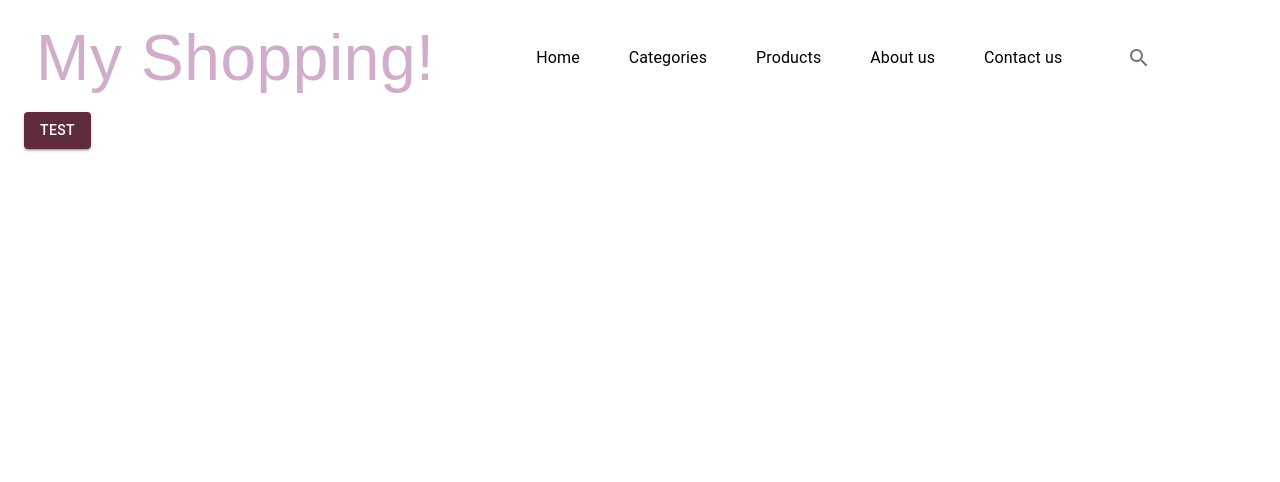
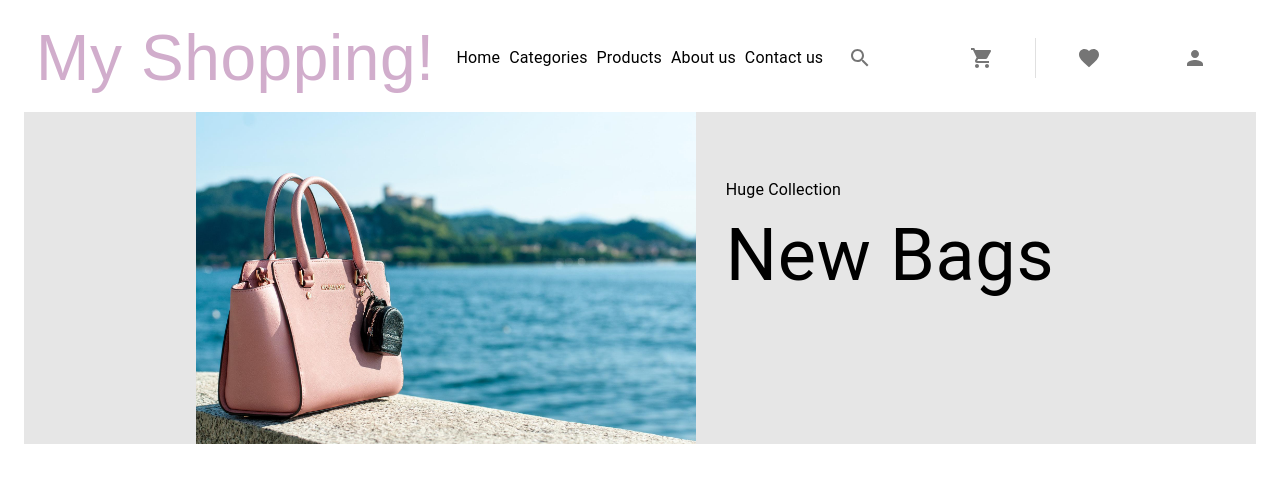
Before and after one commit to Salome254-hub/ShoppinKE, a React (Create React App) app: page / in a window 1280 px wide. Shown: the top 482 px of the page. Built offline with nearby package versions, Linux system fonts and the light colour scheme.

Commit message:
Modified my Banner.styles

```diff
--- a/src/App.js
+++ b/src/App.js
@@ -1,9 +1,10 @@
 import { useEffect } from 'react';
 import './App.css';
-import { Button, Container } from '@mui/material';
+import {Container } from '@mui/material';
 import theme from './styles/theme';
 import {ThemeProvider} from "@mui/material"
 import Appbar from "./components/appbar/index"
+import Banner from './components/banner';
 function App() {
   useEffect(()=>{
     document.title="ShoppinKe";
@@ -12,8 +13,8 @@ function App() {
     <ThemeProvider theme={theme}>
       <Container maxWidth="xl" sx={{background:"#fff"}}>
         <Appbar />
+        <Banner />
 
-      <Button variant='contained'>Test</Button>
       </Container>
 
     </ThemeProvider>
--- a/src/components/appbar/appbarDesktop.js
+++ b/src/components/appbar/appbarDesktop.js
@@ -1,10 +1,14 @@
 import { ListItemButton, ListItemIcon, ListItemText } from "@mui/material";
 import {AppbarContainer, AppbarHeader, MyList} from "../../styles/appbar";
 import SearchIcon from "@mui/icons-material/Search";
+import Actions from "./actions";
+import { DesktopAccessDisabled } from "@mui/icons-material";
 
 export default function AppbarDesktop({ matches }) {
 
+
     return (
+
     <AppbarContainer>
         <AppbarHeader>My Shopping!</AppbarHeader>
         <MyList type="row">
@@ -19,6 +23,7 @@ export default function AppbarDesktop({ matches }) {
             </ListItemIcon>
         </ListItemButton>
         </MyList>
+        <Actions/>
     </AppbarContainer>
     );
   }
--- a/src/components/appbar/index.js
+++ b/src/components/appbar/index.js
@@ -4,10 +4,10 @@ import AppbarMobile from "./appbarMobile";
 
 export default function Appbar() {
     const theme = useTheme();
-  const matches = useMediaQuery(theme.breakpoints.down("md"));
+    const matches = useMediaQuery(theme.breakpoints.down('md'));
     return (
       <>
-      {matches ? <AppbarMobile/>:<AppbarDesktop/>}
+        {matches ? <AppbarMobile matches={matches}/> : <AppbarDesktop matches={matches}/>}
       </>
     );
   }
--- a/src/styles/appbar/index.js
+++ b/src/styles/appbar/index.js
@@ -27,3 +27,18 @@ export const MyList = styled(List)(({ type }) => ({
   justifyContent: "center",
   alignItems: "center",
 }));
+export const ActionIconsContainerDesktop = styled(Box)(() => ({
+    flexGrow: 0,
+  }));
+
+  export const ActionIconsContainerMobile = styled(Box)(() => ({
+    display: 'flex',
+    background: Colors.shaft,
+    position: "fixed",
+    bottom: 0,
+    left: 0,
+    width: '100%',
+    alignItems: 'center',
+    zIndex: 99,
+    borderTop: `1px solid ${Colors.border}`
+  }));
--- /dev/null
+++ b/src/styles/banner/index.js
@@ -0,0 +1,64 @@
+import { Box,Typography } from "@mui/material";
+import { styled } from "@mui/material/styles";
+import { Colors } from "../../styles/theme";
+
+
+export const BannerContainer = styled(Box)(({theme}) => ({
+    display: "flex",
+    justifyContent: "center",
+    width: "100%",
+    height: "100%",
+    padding: "0px 0px",
+    background: Colors.light_gray,
+    [theme.breakpoints.down("sm")]:{
+
+        flexDirection: "column",
+        alignITems:"center"
+    }
+
+    // backgroundImage: `url(/images/banner/banner.png)`,
+    // backgroundRepeat: "no-repeat",
+    // backgroundPosition: "center",
+}));
+
+export const BannerImage = styled("img")(({ src, theme }) => ({
+    src: `url(${src})`,
+    // backgroundImage: `url(${src})`,
+    // backgroundRepeat: "no-repeat",
+    // backgroundPosition: "center",
+    width: "500px",
+    [theme.breakpoints.down("md")]: {
+      width: "350px",
+    },
+    [theme.breakpoints.down("sm")]: {
+      width: "320px",
+      height: "300px",
+    },
+  }));
+
+
+export const BannerContent = styled(Box)(() => ({
+    display: "flex",
+    flexDirection: "column",
+    justifyContent: "center",
+    maxWidth: 420,
+    padding: "30px",
+  }));
+
+  export const BannerTitle = styled(Typography)(( ) => ({
+    lineHeight: 1.5,
+    fontSize: "72px",
+    marginBottom: "20px",
+
+  }));
+
+  export const BannerDescription = styled(Typography)(({ theme }) => ({
+    lineHeight: 1.25,
+    letterSpacing: 1.25,
+    marginBottom: "3em",
+    [theme.breakpoints.down("md")]: {
+      lineHeight: 1.15,
+      letterSpacing: 1.15,
+      marginBottom: "1.5em",
+    },
+  }));
```
Also changed, not shown: src/components/banner.js (deleted). Lines whose indentation alone changed are shown as unchanged.
